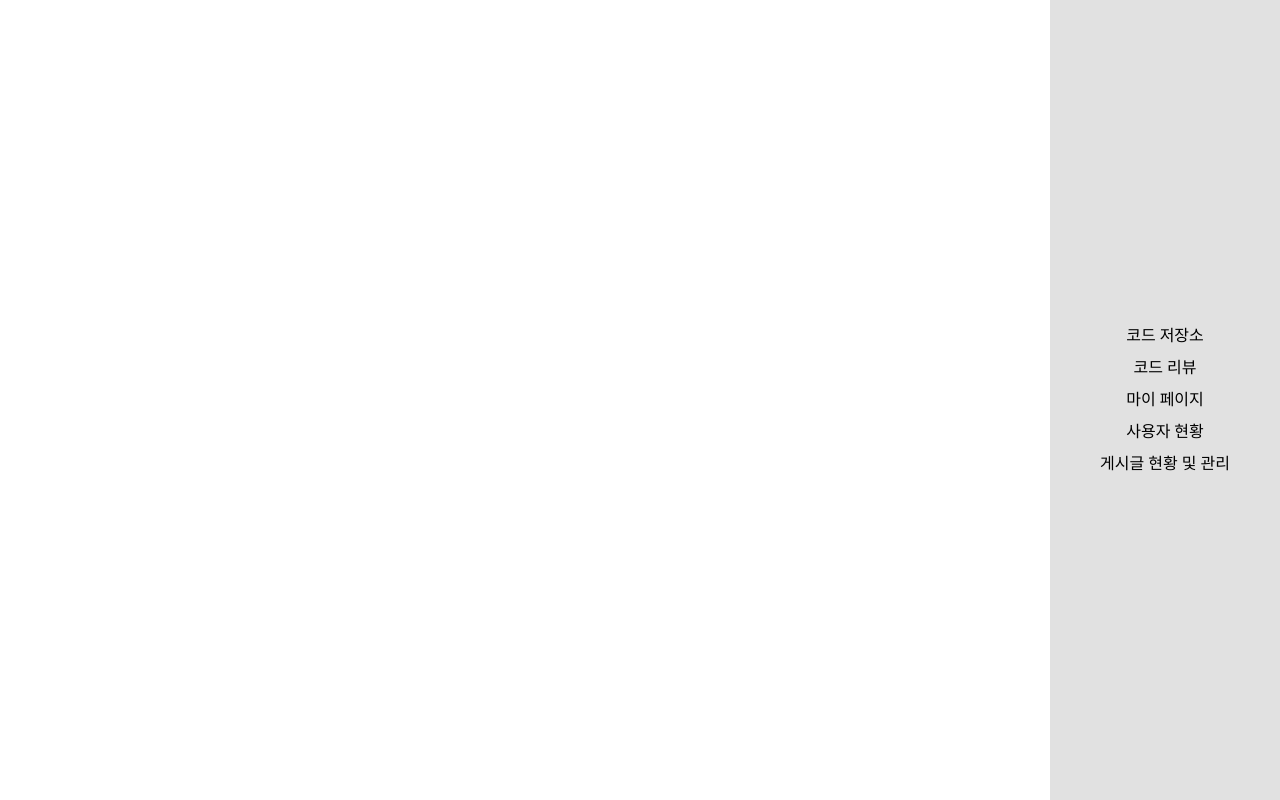
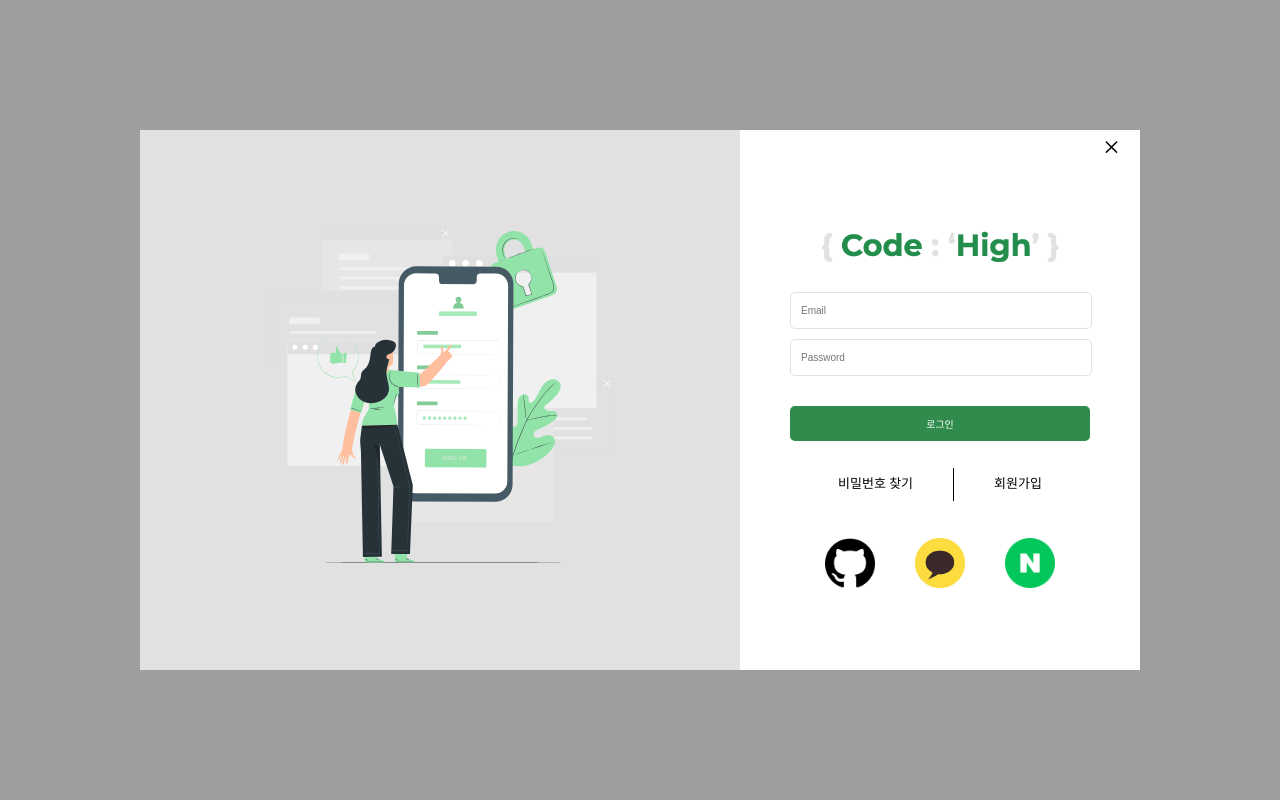
Before and after one commit to codestates/Code-High, a React app in the folder client/: page / in a window 1280 px wide. Built offline with nearby package versions, Linux system fonts and the light colour scheme.

Commit message:
[Client] #13 feat:kakao

```diff
--- a/client/src/App.js
+++ b/client/src/App.js
@@ -8,16 +8,18 @@ import WhiteFooter from './components/basic/footer/WhiteFooter'
 // import Landing from './pages/Landing';
 // import SideBar from './components/basic/navbar/SideBar';
 import CodeStorage from './pages/CodeStorage';
+import SignIn from './components/basic/modal/SignIn';
 
 function App(){
   return (
     // <CodeStorage/>
     // <Landing />
-    <SideBar/>
+    // <SideBar/>
     // <NavBar/>
     // <BlackFooter/>
     // <WhiteFooter/>
     // <Tag/>
+    <SignIn />
   );
 };
 
--- a/client/src/components/basic/modal/SignIn.js
+++ b/client/src/components/basic/modal/SignIn.js
@@ -1,11 +1,17 @@
 import React from 'react';
-import Signinimg from '../../../images/Signin.svg';
+import Signinimg from '../../../images/Signinimg.svg';
 import codehighlogo from '../../../images/codehighlogo.png';
 import github from '../../../images/github.png';
 import kakao from '../../../images/kakao.png';
 import naver from '../../../images/naver.png';
 
+
 function SignIn(){
+  const CLIENT_ID = '797d18ff9367b68e06251728d174cc39';
+  const REDIRECT_URI = 'http://localhost:3000';
+  const KAKAO_AUTH_URL = `https://kauth.kakao.com/oauth/authorize?client_id=${CLIENT_ID}&redirect_uri=${REDIRECT_URI}&response_type=code`;
+
+
   return (
     <div className='signin-modal'>
       <div className='signin-modal-overlay'></div>
@@ -29,7 +35,7 @@ function SignIn(){
           </ul>
           <div className='signin-oauth-container'>
             <a href=''><img src={github} alt='github' /></a>
-            <a href=''><img src={kakao} alt='kakao' /></a>
+            <a href={KAKAO_AUTH_URL}><img src={kakao} alt='kakao' /></a>
             <a href=''><img src={naver} alt='naver' /></a>
           </div>
         </div>
```
